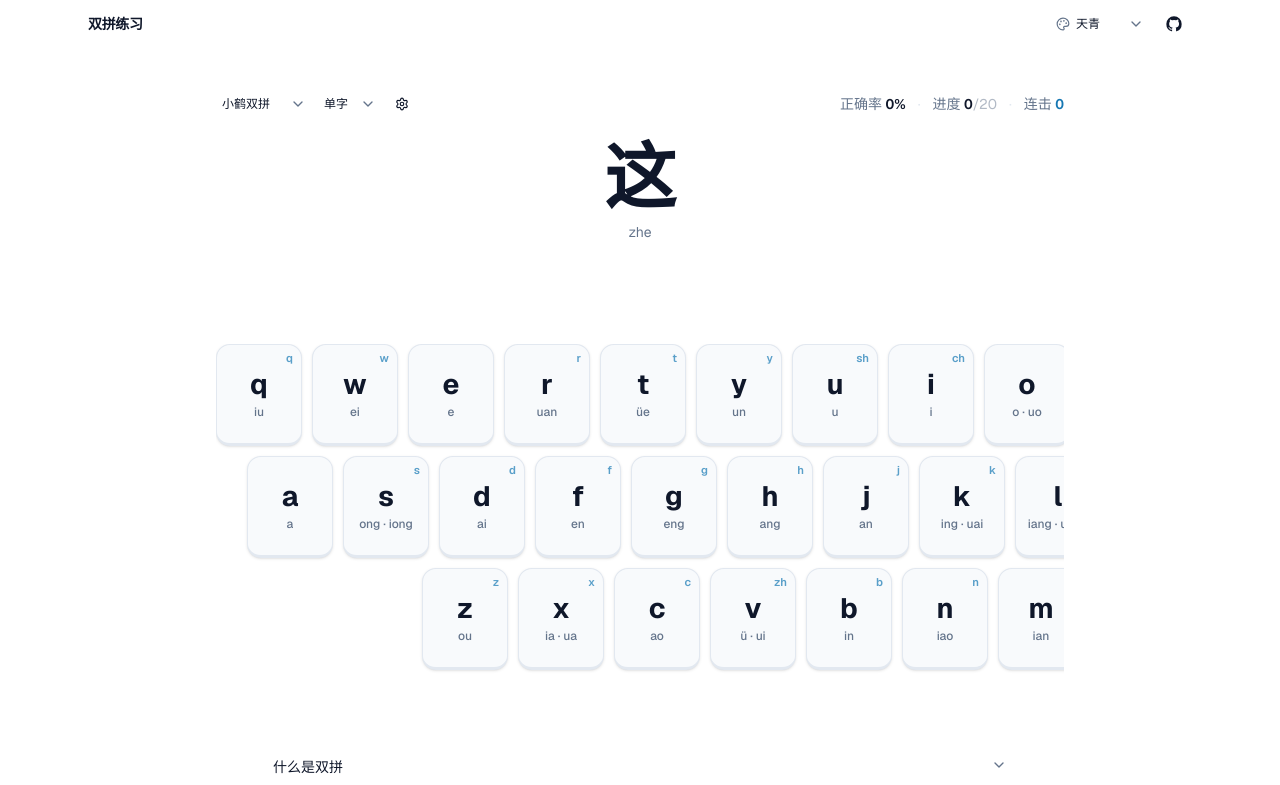
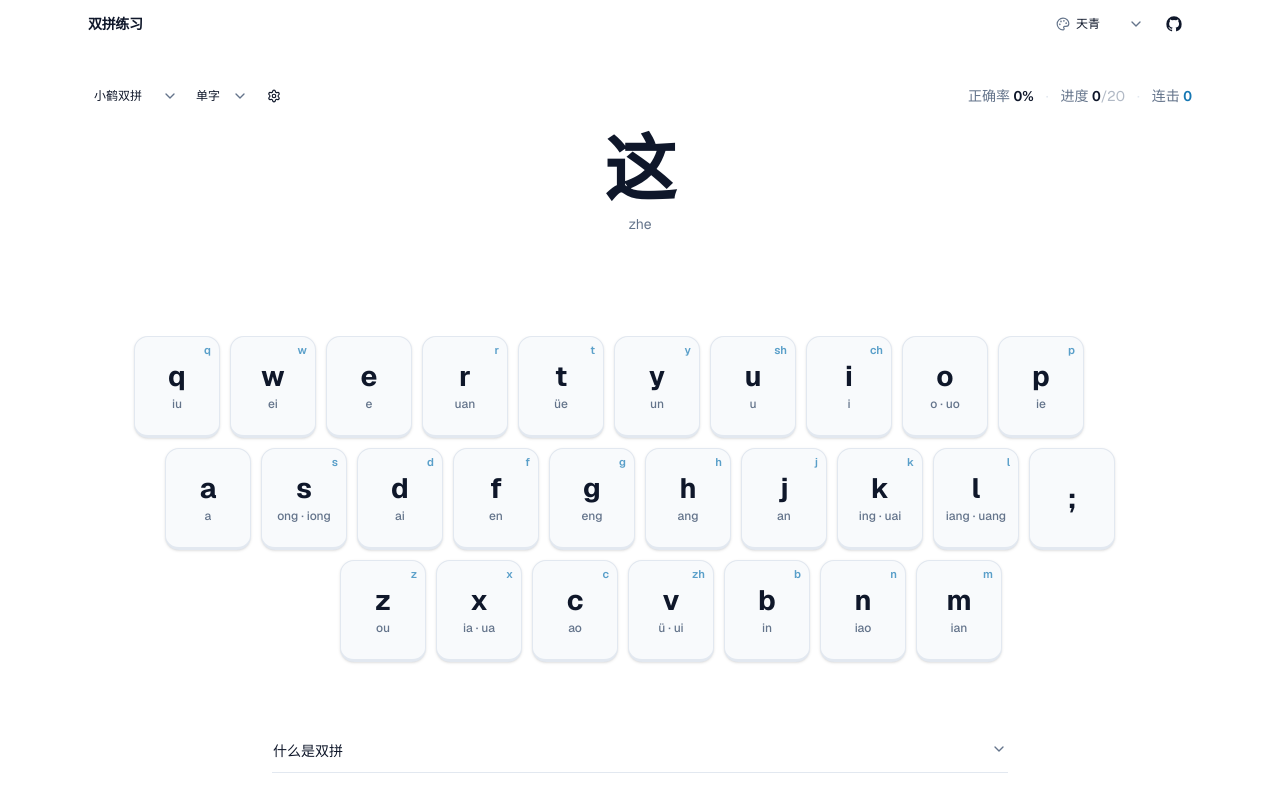
Before and after one commit to sharebravery/shuangpin-practice, a Next.js app: page / in a window 1280 px wide. Shown: the top 785 px of the page. Built offline with nearby package versions, Linux system fonts and the light colour scheme.

Commit message:
feat(ui): give keyboard more desktop space

```diff
--- a/src/app/page.tsx
+++ b/src/app/page.tsx
@@ -7,7 +7,7 @@ export default function Home() {
   return (
     <>
       <SiteHeader />
-      <main className="mx-auto w-full max-w-4xl px-3 py-4 sm:px-6 sm:py-8">
+      <main className="mx-auto w-full max-w-6xl px-3 py-3 sm:px-6 sm:py-6">
         <PracticeWorkspace />
       </main>
       <SiteContent />
```
